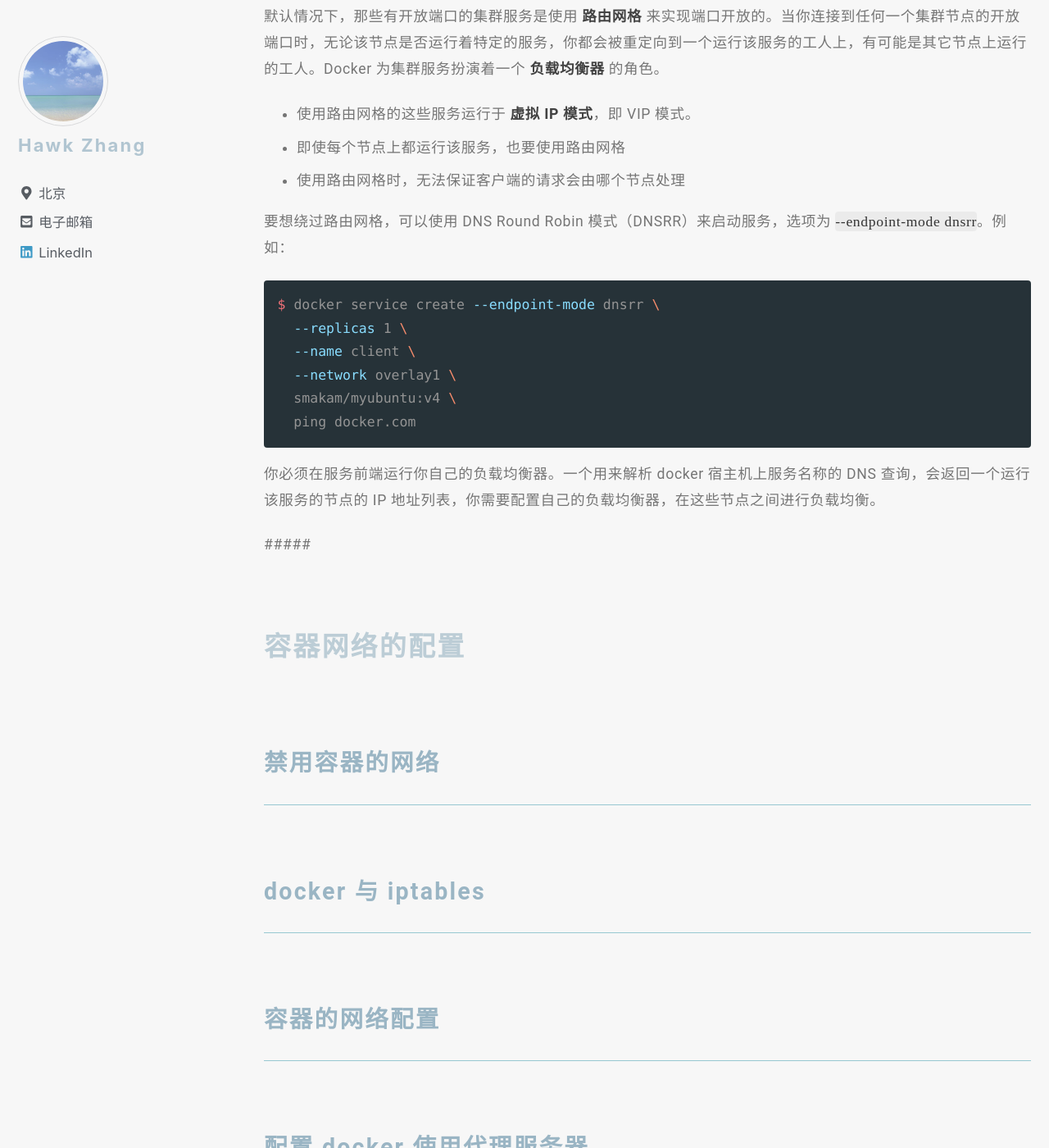
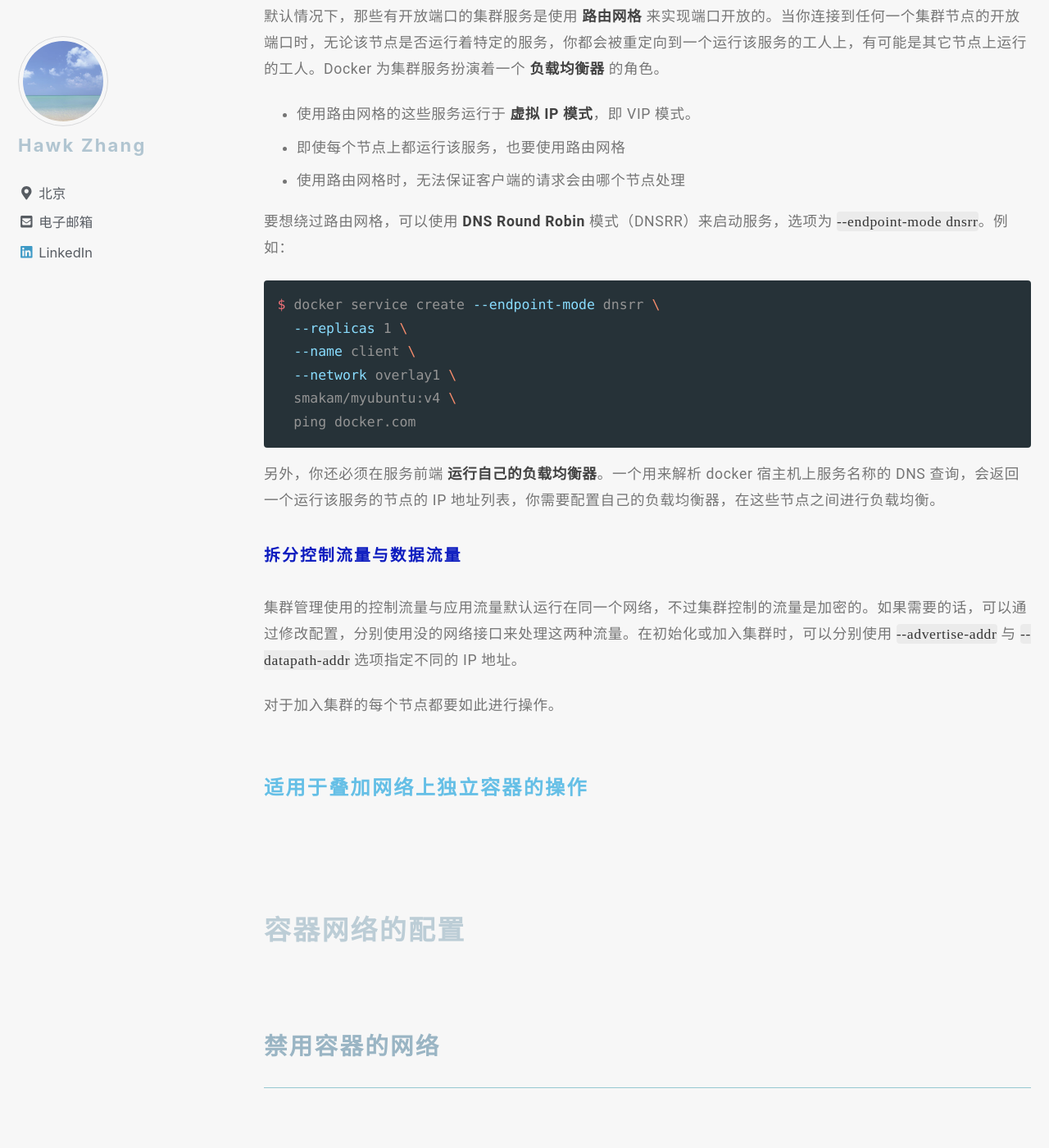
Before and after one commit to narru888/linotes_note, a Jekyll site: the page built from _posts/docker/2018-02-01-docker.network.md, in a window 1280 px wide and 1400 px high, scrolled down 11475 px. Shown: the whole window at 82% size. Built offline with Jekyll 4.4.1, drawn with Linux system fonts in a browser that asks for light colours; nearby versions of some CDN libraries; a script that is not in the unit is left out; some of the changed text lies outside the part shown.

Commit message:
update on 2018-10-05 14:30:01 CST

````diff
--- a/_posts/docker/2018-02-01-docker.network.md
+++ b/_posts/docker/2018-02-01-docker.network.md
@@ -340,7 +340,7 @@ $ docker network create \
 
 
 
-#### 适用于 集群服务的操作
+#### 适用于集群服务的操作
 
 
 ##### 在叠加网络上开放端口
@@ -362,7 +362,7 @@ $ docker network create \
 * 即使每个节点上都运行该服务，也要使用路由网格
 * 使用路由网格时，无法保证客户端的请求会由哪个节点处理
 
-要想绕过路由网格，可以使用 DNS Round Robin 模式（DNSRR）来启动服务，选项为 `--endpoint-mode dnsrr`。例如：
+要想绕过路由网格，可以使用 **DNS Round Robin** 模式（DNSRR）来启动服务，选项为 `--endpoint-mode dnsrr`。例如：
 
 ```bash
 $ docker service create --endpoint-mode dnsrr \
@@ -373,10 +373,21 @@ $ docker service create --endpoint-mode dnsrr \
   ping docker.com
 ```
 
-你必须在服务前端运行你自己的负载均衡器。一个用来解析 docker 宿主机上服务名称的 DNS 查询，会返回一个运行该服务的节点的 IP 地址列表，你需要配置自己的负载均衡器，在这些节点之间进行负载均衡。
+另外，你还必须在服务前端 **运行自己的负载均衡器**。一个用来解析 docker 宿主机上服务名称的 DNS 查询，会返回一个运行该服务的节点的 IP 地址列表，你需要配置自己的负载均衡器，在这些节点之间进行负载均衡。
 
 
-#####
+##### 拆分控制流量与数据流量
+
+集群管理使用的控制流量与应用流量默认运行在同一个网络，不过集群控制的流量是加密的。如果需要的话，可以通过修改配置，分别使用没的网络接口来处理这两种流量。在初始化或加入集群时，可以分别使用 `--advertise-addr` 与 `--datapath-addr` 选项指定不同的 IP 地址。
+
+对于加入集群的每个节点都要如此进行操作。
+
+
+
+
+#### 适用于叠加网络上独立容器的操作
+
+
 
 
 
````
